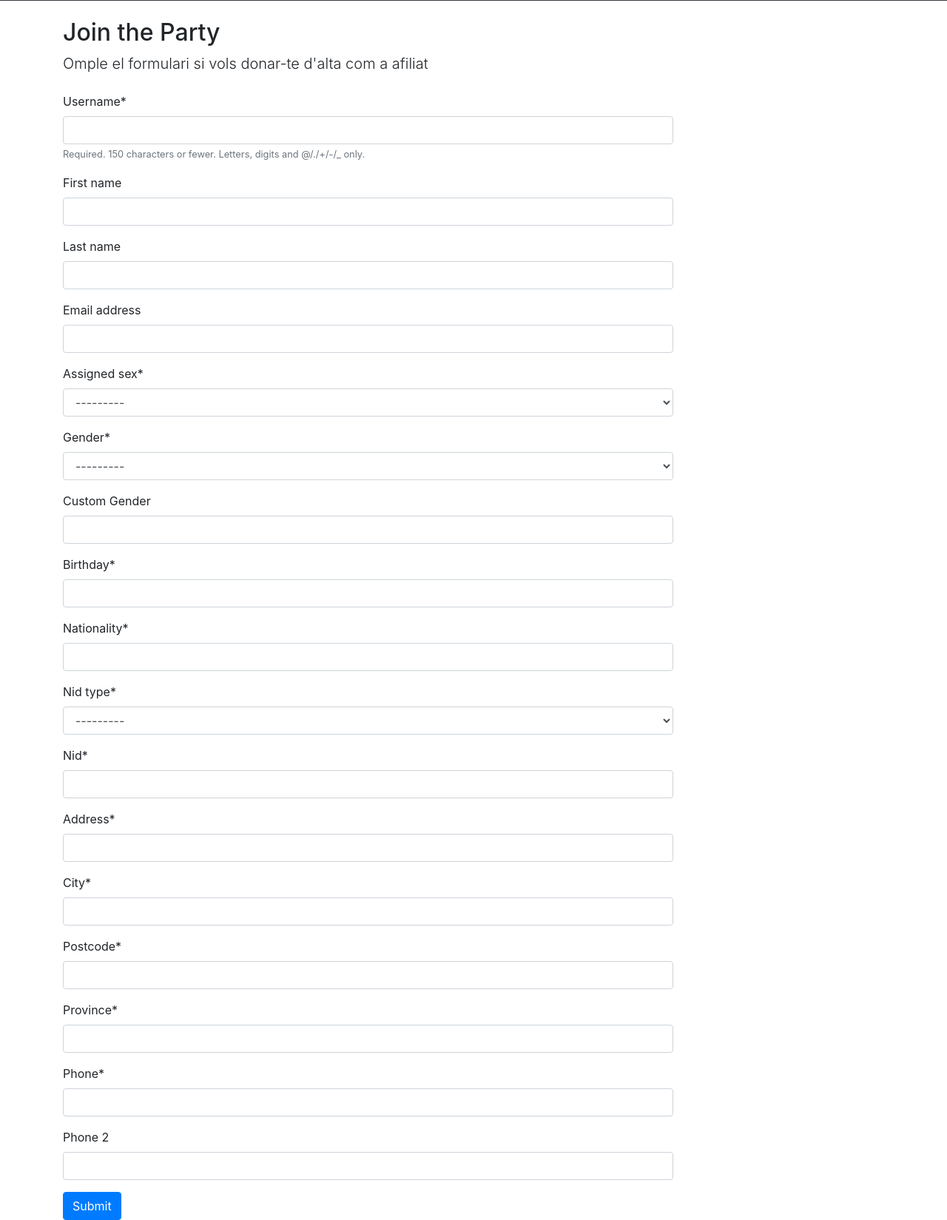
After one commit to pirates-cat/shipanaro, a Django app: page /accounts/join/ in a window 1280 px wide. The commit adds this page. Shown: the part 325-1974 px from the top of the page at 74% size. Run offline with Django 3.2, Linux system fonts and the light colour scheme; style sheets or scripts are compiled from the project's sources; parts of the project's set-up code (start-up, migrations or seed data) failed here and were passed over; some libraries are stand-ins or nearby versions.

Commit message:
Add membership form to join the party

```diff
--- a/humans/templates/shipanaro/base.html
+++ b/humans/templates/shipanaro/base.html
@@ -17,6 +17,7 @@
 {% block branding %}
 <a class="navbar-brand" href="{% url 'index' %}">
   <img src="{% static 'humans/images/logo.png' %}" alt="{{ site_title }}" />
+  Pirates de Catalunya
 </a>
 {% endblock %}
 {% block extranav %}
--- a/humans/templates/shipanaro/index.html
+++ b/humans/templates/shipanaro/index.html
@@ -82,7 +82,7 @@
       <div class="card-body">
         <h5 class="card-title">{% trans 'Cloud' %}</h5>
         <p class="card-text">{% trans "Repositori de fitxers i documents." %}</p>
-        <a href="https://cloud.pirates.cat/" class="btn btn-primary">{% trans 'Go' %} <i class="fas fa-angle-double-right"></i></a>
+        <a href="https://nuvol.pirates.cat/" class="btn btn-primary">{% trans 'Go' %} <i class="fas fa-angle-double-right"></i></a>
       </div>
     </div>
   </div>
--- a/shipanaro/auth/forms.py
+++ b/shipanaro/auth/forms.py
@@ -18,11 +18,14 @@ class UserForm(forms.ModelForm):
 
 
 class MembershipForm(forms.ModelForm):
+    user_form = UserForm
+
     def __init__(self, *args, **kwargs):
-        self.user = kwargs["instance"].user
+        instance = kwargs.get("instance")
+        self.user = instance and instance.user
         user_kwargs = kwargs.copy()
         user_kwargs["instance"] = self.user
-        self.user_form = UserForm(*args, **user_kwargs)
+        self.user_form = self.user_form(*args, **user_kwargs)
         super(MembershipForm, self).__init__(*args, **kwargs)
         fields = self.user_form.fields.copy()
         fields.update(self.fields)
@@ -30,7 +33,8 @@ class MembershipForm(forms.ModelForm):
         self.initial.update(self.user_form.initial)
 
     def save(self, *args, **kwargs):
-        self.user_form.save(*args, **kwargs)
+        user = self.user_form.save(*args, **kwargs)
+        self.instance.user = user
         return super(MembershipForm, self).save(*args, **kwargs)
 
     class Meta:
@@ -40,6 +44,39 @@ class MembershipForm(forms.ModelForm):
             "gender",
             "gender_custom",
             "nationality",
+            "address",
+            "city",
+            "postal_code",
+            "province",
+            "phone",
+            "phone_2",
+        ]
+
+
+class NewUserForm(forms.ModelForm):
+    class Meta:
+        model = User
+        fields = [
+            "username",
+            "first_name",
+            "last_name",
+            "email",
+        ]
+
+
+class NewMembershipForm(MembershipForm):
+    user_form = NewUserForm
+
+    class Meta:
+        model = Membership
+        fields = [
+            "assigned_sex",
+            "gender",
+            "gender_custom",
+            "birthday",
+            "nationality",
+            "nid_type",
+            "nid",
             "address",
             "city",
             "postal_code",
--- a/shipanaro/auth/urls.py
+++ b/shipanaro/auth/urls.py
@@ -37,4 +37,6 @@ urlpatterns = [
         name="password_reset_complete",
     ),
     url("^profile/$", views.membership, name="profile"),
+    url("^join/$", views.apply_for_membership, name="application"),
+    url("^welcome/$", views.MembershipSubmittedView.as_view(), name="application_sent"),
 ]
--- a/shipanaro/auth/views.py
+++ b/shipanaro/auth/views.py
@@ -19,10 +19,11 @@ from django.utils.translation import gettext as _
 from django.views.decorators.cache import never_cache
 from django.views.decorators.csrf import csrf_protect
 from django.views.decorators.debug import sensitive_post_parameters
-from django.views.generic.edit import FormView, UpdateView
+from django.views.generic import TemplateView
+from django.views.generic.edit import CreateView, FormView, UpdateView
 
 
-from shipanaro.auth.forms import MembershipForm, PasswordChangeForm
+from shipanaro.auth.forms import MembershipForm, NewMembershipForm, PasswordChangeForm
 from shipanaro.models import Membership
 from shipanaro.views import view_defaults
 
@@ -155,3 +156,35 @@ def membership(request, extra_context=None):
     Display the membership form.
     """
     return MembershipView.as_view(**view_defaults())(request)
+
+
+class NewMembershipView(SuccessMessageMixin, CreateView):
+    template_name = "registration/join.html"
+    form_class = NewMembershipForm
+    model = Membership
+    success_url = reverse_lazy("application_sent")
+    extra_context = None
+    title = _("Join the Party")
+
+    def get_context_data(self, **kwargs):
+        context = super().get_context_data(**kwargs)
+        context.update(
+            {
+                "title": self.title,
+            }
+        )
+        context.update(self.extra_context or {})
+        return context
+
+
+@never_cache
+def apply_for_membership(request, extra_context=None):
+    """
+    Display the membership application form.
+    """
+    return NewMembershipView.as_view(**view_defaults())(request)
+
+
+class MembershipSubmittedView(TemplateView):
+    template_name = "shipanaro/membership_submitted.html"
+    extra_context = None
--- a/shipanaro/models.py
+++ b/shipanaro/models.py
@@ -34,8 +34,10 @@ NIDS = (
 
 
 class Membership(models.Model):
+    # user = models.OneToOneField(User, null=True, blank=True, on_delete=models.CASCADE)
     user = models.OneToOneField(User, on_delete=models.CASCADE)
-    uid = models.IntegerField()
+    # uid exists after membership is accepted and user created in LDAP
+    uid = models.IntegerField(null=True, blank=True)
     assigned_sex = models.IntegerField(
         verbose_name=_("Assigned sex"),
         choices=SEXES,
--- a/shipanaro/settings_3rdparty.py
+++ b/shipanaro/settings_3rdparty.py
@@ -43,3 +43,8 @@ AWS_ACCESS_KEY_ID = os.getenv("SHIPANARO_AWS_ACCESS_KEY_ID")
 AWS_SECRET_ACCESS_KEY = os.getenv("SHIPANARO_AWS_SECRET_ACCESS_KEY")
 AWS_SES_REGION_NAME = "eu-west-1"
 AWS_SES_REGION_ENDPOINT = "email.eu-west-1.amazonaws.com"
+
+
+# crispy forms
+CRISPY_ALLOWED_TEMPLATE_PACKS = "bootstrap4"
+CRISPY_TEMPLATE_PACK = "bootstrap4"
--- a/shipanaro/settings_django.py
+++ b/shipanaro/settings_django.py
@@ -53,6 +53,8 @@ INSTALLED_APPS = [
     # 3rd party
     "rangefilter",
     "bootstrap4",
+    "crispy_forms",
+    "crispy_bootstrap4",
 ]
 
 MIDDLEWARE = [
@@ -92,6 +94,8 @@ WSGI_APPLICATION = "shipanaro.wsgi.application"
 DATABASES = {
     "default": env.dj_db_url("SHIPANARO_DATABASE_URL", default="sqlite://db.sqlite")
 }
+
+DEFAULT_AUTO_FIELD = "django.db.models.BigAutoField"
 
 AUTHENTICATION_BACKENDS = [
     "django_auth_ldap.backend.LDAPBackend",
--- /dev/null
+++ b/shipanaro/templates/registration/join.html
@@ -0,0 +1,23 @@
+{% extends 'shipanaro/base.html' %}
+{% load i18n bootstrap4 static crispy_forms_tags %}
+{% block extrastyle %}
+<link rel="stylesheet" href="{% static 'shipanaro/css/main.css' %}" >
+{% endblock %}
+{% block content %}
+<div class="row">
+	<div class="col-lg-9">
+    <h2>{% trans 'Join the Party' %}</h2>
+    <p class="lead">Omple el formulari si vols donar-te d'alta com a afiliat</p>
+    <form method="post" class="mt-4">
+			{% csrf_token %}
+			{{ form|crispy }}
+			{% buttons %}
+			<button type="submit" class="btn btn-primary">{% trans 'Submit' %}</button>
+			{% endbuttons %}
+		</form>
+	</div>
+	<!--div id="profile-actions" class="col-lg-3 mb-4 pt-3 bg-light">
+		<button type="submit" class="btn btn-danger">{% trans 'Cancel membership' %}</button>
+	</div-->
+</div>
+{% endblock %}
--- a/shipanaro/templates/shipanaro/base.html
+++ b/shipanaro/templates/shipanaro/base.html
@@ -1,4 +1,4 @@
-{% load i18n %}
+{% load i18n static %}
 {% get_current_language as LANGUAGE_CODE %}{% get_current_language_bidi as LANGUAGE_BIDI %}
 <!doctype html>
 <html lang="{{ LANGUAGE_CODE|default:"en" }}" {% if LANGUAGE_BIDI %}dir="rtl"{% endif %}>
@@ -15,13 +15,13 @@
 	<header id="navbar" class="navbar navbar-expand-lg navbar-dark bg-dark mb-4" role="banner">
 		<div class="container">
 			{% block branding %}<a class="navbar-brand" href="{% url 'index' %}">{{ site_title }}</a>{% endblock %}
+      {% if user.is_authenticated %}
 			<button class="navbar-toggler" type="button" data-toggle="collapse" data-target="#navbarSupportedContent" aria-controls="navbarSupportedContent" aria-expanded="false" aria-label="Toggle navigation">
 				<span class="navbar-toggler-icon"></span>
 			</button>
 			<nav class="collapse navbar-collapse" id="navbarSupportedContent">
 				<ul class="navbar-nav ml-auto">
 					{% block extranav %}{% endblock %}
-					{% if user.is_authenticated %}
 						{% if user.is_staff %}
 							<li class="nav-item">
 								<a class="nav-link" href="{% url 'admin:index' %}" title="{% trans 'Administration' %}"><i class="fas fa-toolbox mr-2"></i><span class="d-lg-none">{% trans 'Administration' %}</span></a>
@@ -38,13 +38,12 @@
 						<li class="nav-item">
 							<a class="nav-link" href="{% url 'logout' %}" title="{% trans 'Log out' %}"><i class="fas fa-sign-out-alt mr-2"></i><span class="d-lg-none">{% trans 'Log out' %}</span></a>
 						</li>
-					{% else %}
-						<li class="nav-item">
+						{% comment %} <li class="nav-item">
 							<a class="nav-link" href="{% url 'login' %}" title="{% trans 'Log in' %}"><i class="fas fa-sign-in-alt mr-2"></i><span class="d-lg-none">{% trans 'Log in' %}</span></a>
-						</li>
-					{% endif %}
-				</ul>
-			</nav>
+						</li> {% endcomment %}
+          </ul>
+        </nav>
+        {% endif %}
 		</div>
 	</header>
 	<div class="container" role="main">
--- a/shipanaro/urls.py
+++ b/shipanaro/urls.py
@@ -1,4 +1,6 @@
+from django.conf import settings
 from django.conf.urls import url, include
+from django.conf.urls.static import static
 from django.contrib import admin
 from shipanaro import views
 
@@ -7,4 +9,4 @@ urlpatterns = [
     url(r"^accounts/", include("shipanaro.auth.urls")),
     url(r"^__capitania__/", admin.site.urls),
     url(r"^sso/", include("shipanaro.sso.urls")),
-]
+] + static(settings.STATIC_URL, document_root=settings.STATIC_ROOT)
```
Also changed, not shown: shipanaro/templates/registration/login.html (+7 -1 lines), shipanaro/templates/shipanaro/membership_submitted.html (added, +17 -0 lines), locale/ca/LC_MESSAGES/django.po, shipanaro/migrations/0014_auto_20240225_1127.py (added), 2 other files.
